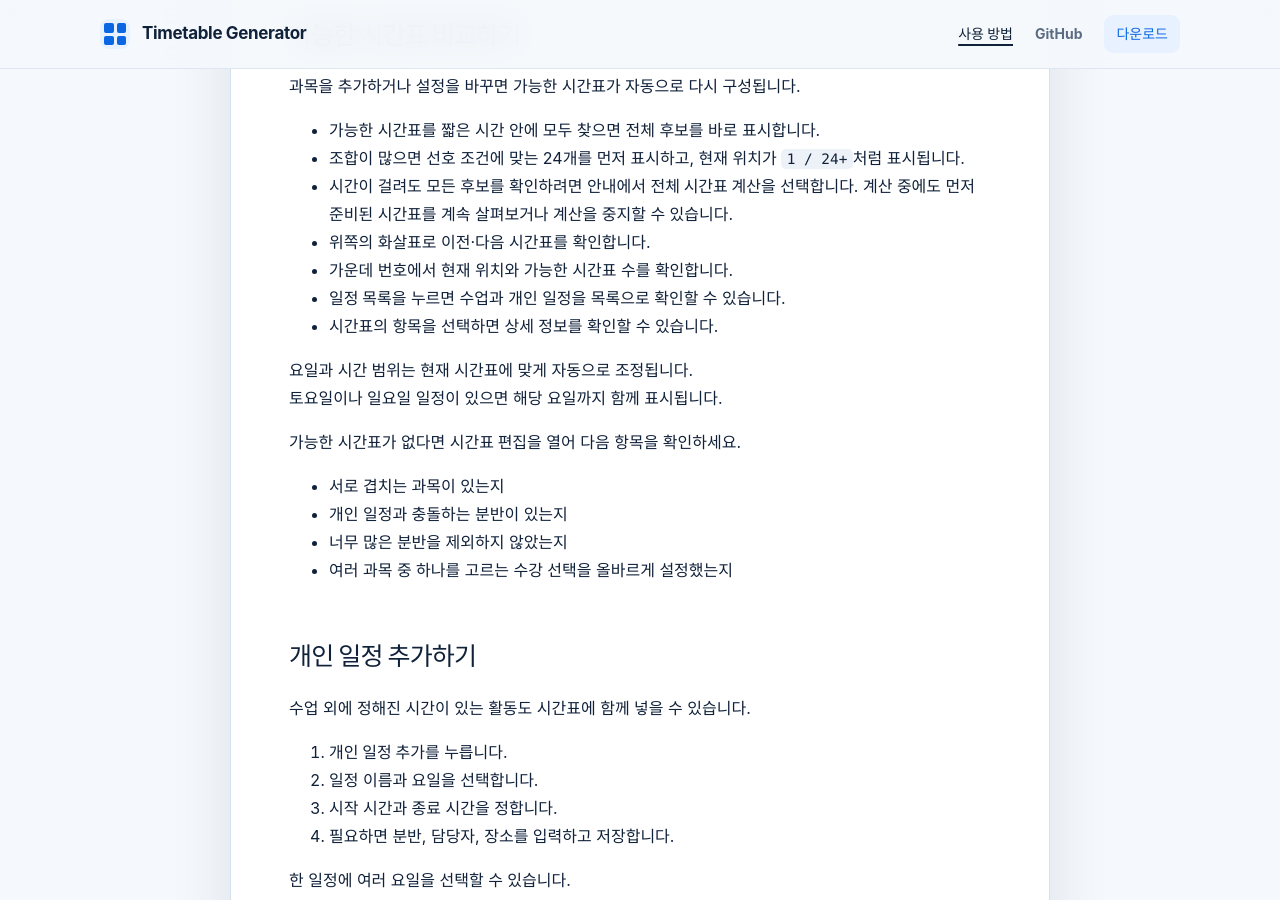
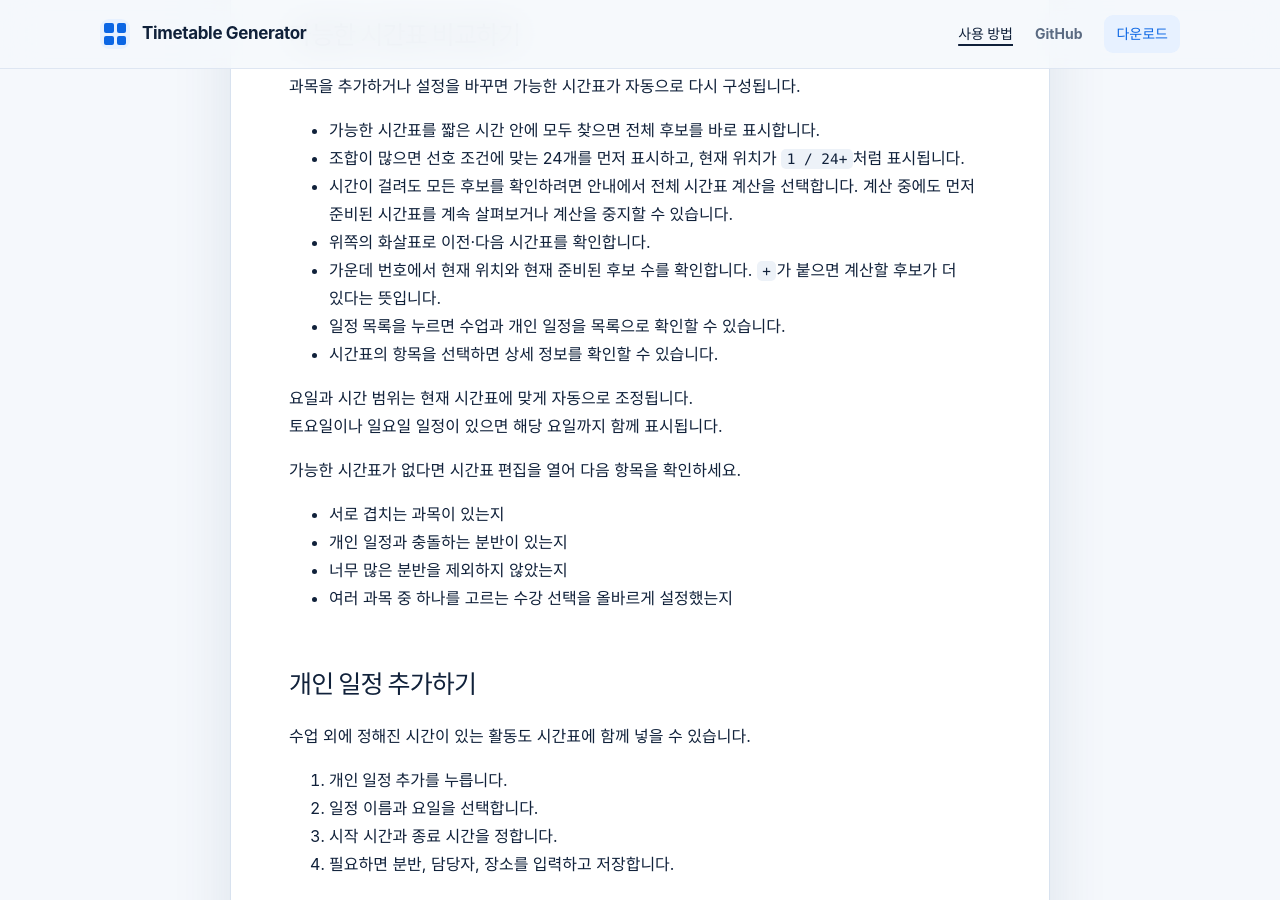
Before and after one commit to potterLim/timetable-generator, a Jekyll site: the page built from docs/guide.md, in a window 1280 px wide and 900 px high, scrolled down 2010 px. Built offline with Jekyll 4.4.1, drawn with Linux system fonts in a browser that asks for light colours.

Commit message:
docs: clarify adaptive schedule calculation

```diff
--- a/docs/guide.md
+++ b/docs/guide.md
@@ -80,7 +80,7 @@ Timetable Generator는 과목과 분반을 선택하면 겹치지 않는 시간
 - 조합이 많으면 선호 조건에 맞는 24개를 먼저 표시하고, 현재 위치가 `1 / 24+`처럼 표시됩니다.
 - 시간이 걸려도 모든 후보를 확인하려면 안내에서 **전체 시간표 계산**을 선택합니다. 계산 중에도 먼저 준비된 시간표를 계속 살펴보거나 계산을 중지할 수 있습니다.
 - 위쪽의 화살표로 이전·다음 시간표를 확인합니다.
-- 가운데 번호에서 현재 위치와 가능한 시간표 수를 확인합니다.
+- 가운데 번호에서 현재 위치와 현재 준비된 후보 수를 확인합니다. `+`가 붙으면 계산할 후보가 더 있다는 뜻입니다.
 - **일정 목록**을 누르면 수업과 개인 일정을 목록으로 확인할 수 있습니다.
 - 시간표의 항목을 선택하면 상세 정보를 확인할 수 있습니다.
 
```
Also changed, not shown: RELEASE-NOTES.md (+1 -1 lines), README.md.
